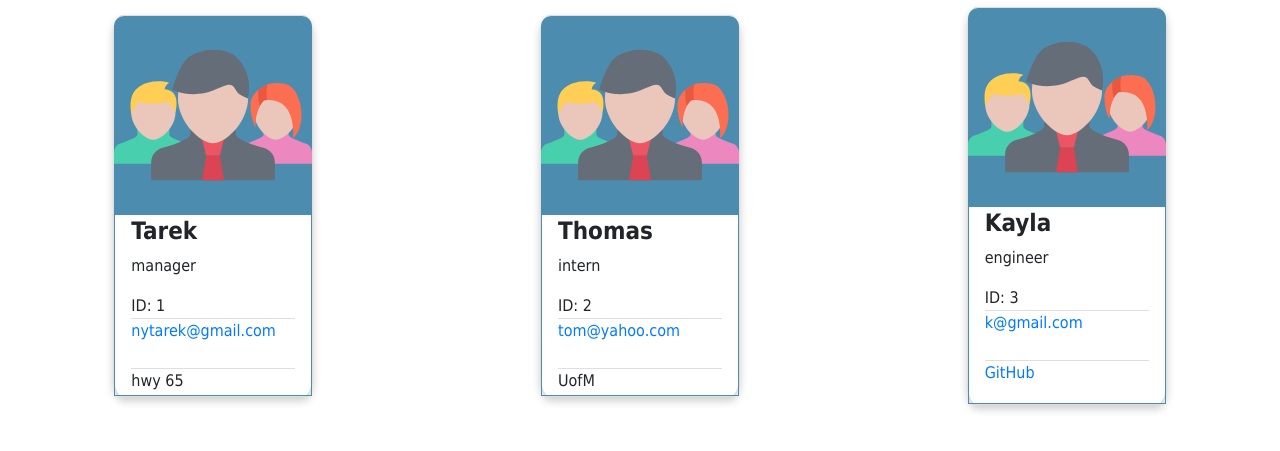
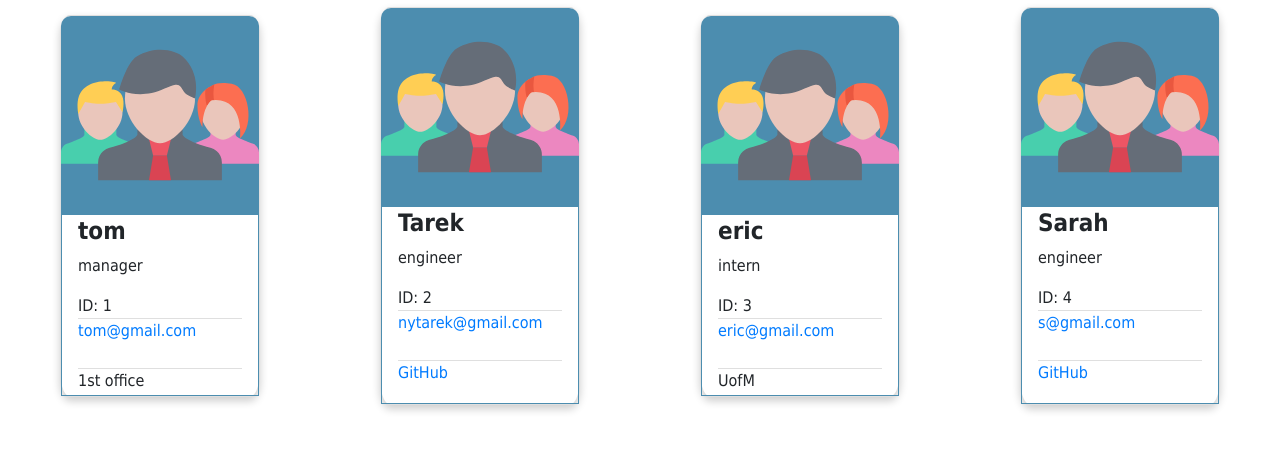
Before and after one commit to tarekmn/10-team-profile-generator, a website: page index.html in a window 1280 px wide. Shown: the part 103-554 px from the top of the page. Drawn offline with nearby package versions, Linux system fonts and the light colour scheme.

Commit message:
final submission

```diff
--- a/index.html
+++ b/index.html
@@ -22,25 +22,38 @@
       <div class="row cardRow"> <div class="card">
         <img src="./Assets/teammember.svg" alt="Avatar" style="width:100%">
         <div class="container">
-          <h4><b>Tarek</b></h4>
+          <h4><b>tom</b></h4>
           <p>manager</p>
             <ul class="list-group list-group-flush">
               <li class="list-group-item">ID: 1 </li>
               <li class="list-group-item email">
-              <a href = "mailto: nytarek@gmail.com">nytarek@gmail.com</a>
+              <a href = "mailto: tom@gmail.com">tom@gmail.com</a>
               </li>
-           <li class="list-group-item">hwy 65</li>
+           <li class="list-group-item">1st office</li>
                   </ul>
               </div>
             </div><div class="card">
         <img src="./Assets/teammember.svg" alt="Avatar" style="width:100%">
         <div class="container">
-          <h4><b>Thomas</b></h4>
-          <p>intern</p>
+          <h4><b>Tarek</b></h4>
+          <p>engineer</p>
             <ul class="list-group list-group-flush">
               <li class="list-group-item">ID: 2 </li>
               <li class="list-group-item email">
-              <a href = "mailto: tom@yahoo.com">tom@yahoo.com</a>
+              <a href = "mailto: nytarek@gmail.com">nytarek@gmail.com</a>
+              </li>
+           <li class="list-group-item"><p><a href="https://github.com/tarekmn" target ="_blank">GitHub </a></p></li>
+            </ul>
+            </div>
+            </div><div class="card">
+        <img src="./Assets/teammember.svg" alt="Avatar" style="width:100%">
+        <div class="container">
+          <h4><b>eric</b></h4>
+          <p>intern</p>
+            <ul class="list-group list-group-flush">
+              <li class="list-group-item">ID: 3 </li>
+              <li class="list-group-item email">
+              <a href = "mailto: eric@gmail.com">eric@gmail.com</a>
               </li>
            <li class="list-group-item">UofM</li>
             </ul>
@@ -48,14 +61,14 @@
             </div><div class="card">
         <img src="./Assets/teammember.svg" alt="Avatar" style="width:100%">
         <div class="container">
-          <h4><b>Kayla</b></h4>
+          <h4><b>Sarah</b></h4>
           <p>engineer</p>
             <ul class="list-group list-group-flush">
-              <li class="list-group-item">ID: 3 </li>
+              <li class="list-group-item">ID: 4 </li>
               <li class="list-group-item email">
-              <a href = "mailto: k@gmail.com">k@gmail.com</a>
+              <a href = "mailto: s@gmail.com">s@gmail.com</a>
               </li>
-           <li class="list-group-item"><p><a href="https://github.com/tarekmn" target ="_blank">GitHub </a></p></li>
+           <li class="list-group-item"><p><a href="https://github.com/Sarah" target ="_blank">GitHub </a></p></li>
             </ul>
             </div>
             </div>
```
Also changed, not shown: README.md.
